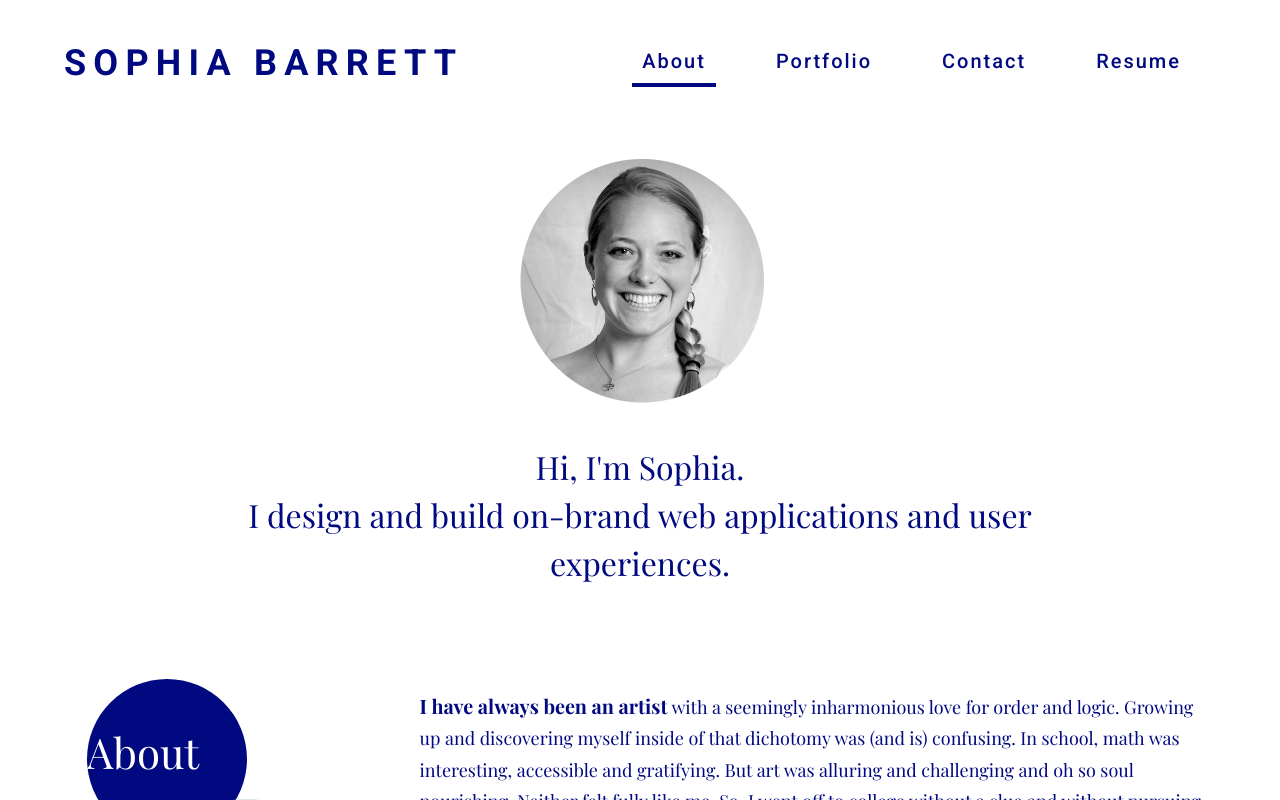
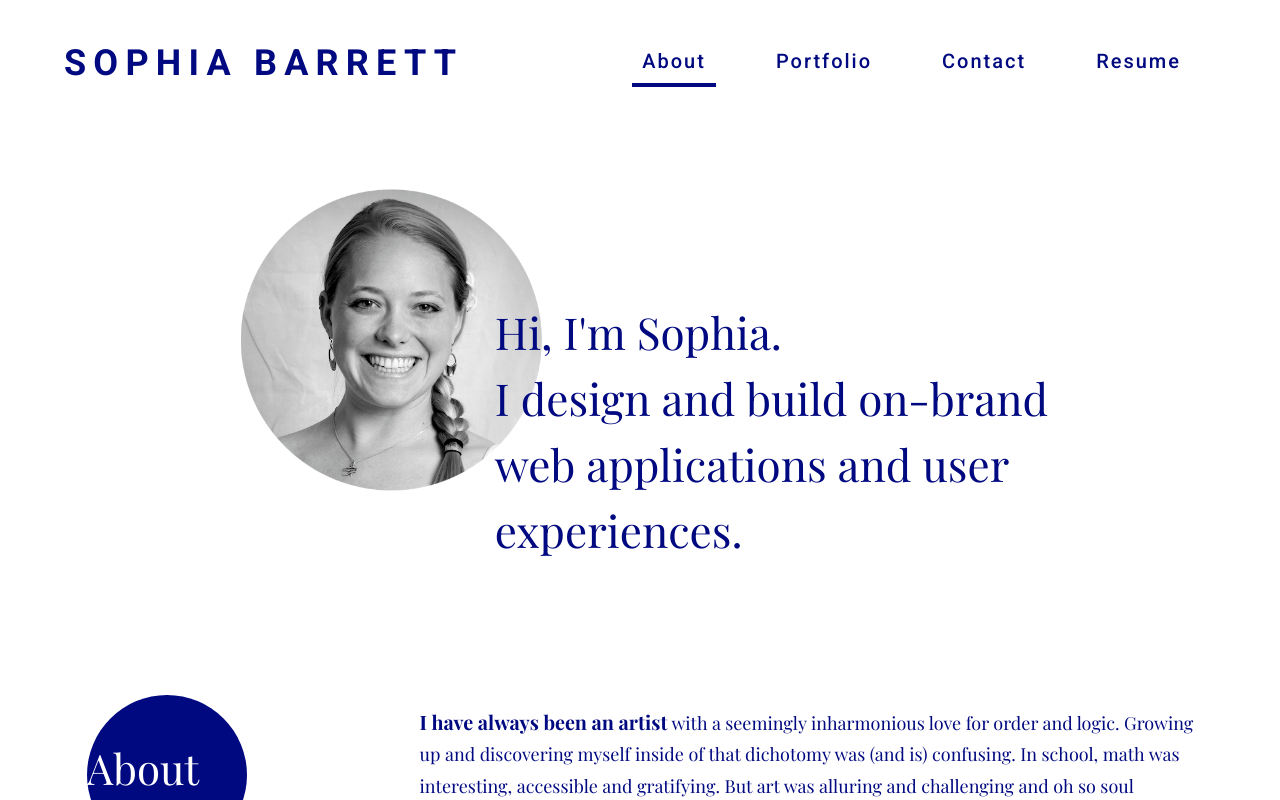
Before and after one commit to sophiabarrett/sophiabarrett.co, a React (Create React App) app: page / in a window 1280 px wide. Shown: the top 800 px of the page. Built offline with nearby package versions, Linux system fonts and the light colour scheme; a web font is replaced by a local one.

Commit message:
add intro responsive styles

```diff
--- a/src/components/About/index.js
+++ b/src/components/About/index.js
@@ -2,10 +2,12 @@ function About() {
   return (
     <div>
       <section id="intro">
-        <img
-          src={require("../../assets/images/sophia-barrett.png")}
-          alt="Sophia Barrett"
-        />
+        <div class="img-wrapper">
+          <img
+            src={require("../../assets/images/sophia-barrett.png")}
+            alt="Sophia Barrett"
+          />
+        </div>
         <p>
           Hi, I'm Sophia.
           <br />I design and build on-brand web applications and user
--- a/src/index.css
+++ b/src/index.css
@@ -221,6 +221,32 @@ footer .legal {
     font-size: 18px;
   }
 
+  #intro {
+    display: flex;
+    flex-wrap: wrap;
+    margin: 70px 8% 120px 8%;
+  }
+
+  #intro .img-wrapper {
+    width: 40%;
+    height: auto;
+    text-align: right;
+  }
+
+  #intro .img-wrapper img {
+    width: 100%;
+    max-width: 350px;
+    height: auto;
+  }
+
+  #intro p {
+    font-size: 36px;
+    width: 65%;
+    margin-left: -5%;
+    margin-top: 100px;
+    text-align: left;
+  }
+
   #about {
     flex-wrap: nowrap;
   }
@@ -245,6 +271,16 @@ footer .legal {
   }
 }
 
+@media screen and (min-width: 992px) {
+  #intro .img-wrapper img {
+    width: 80%;
+  }
+
+  #intro p {
+    font-size: 44px;
+  }
+}
+
 @media screen and (min-width: 1200px) {
   header h1,
   header nav {
@@ -263,6 +299,16 @@ footer .legal {
     font-size: 22px;
   }
 
+  #intro {
+    margin: 100px 8% 180px 8%;
+  }
+
+  #intro p {
+    font-size: 48px;
+    margin-top: 150px;
+    width: 60%;
+  }
+
   #about img {
     width: 60%;
     margin-top: -50px;
```
